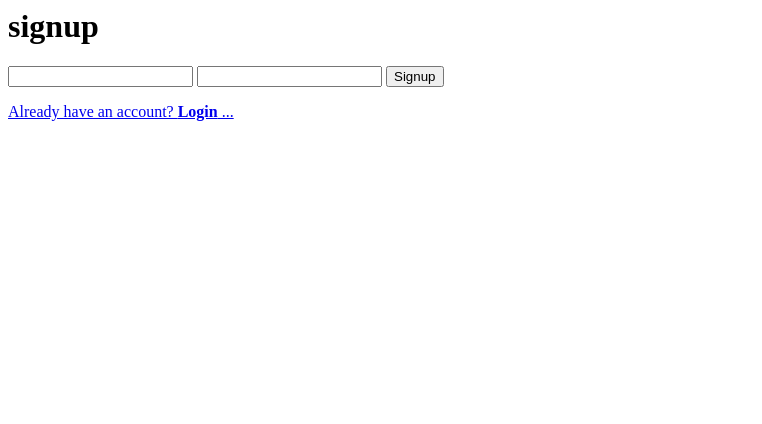
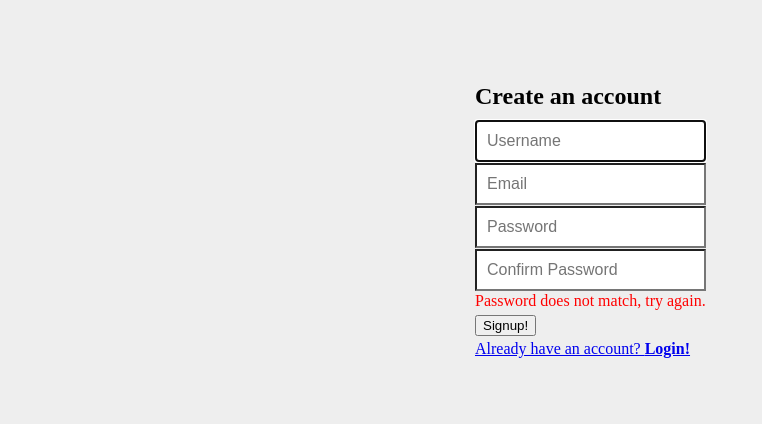
Before and after one commit to petertdinh/fluffy-system, a website: page client/app/components/authentication/signupView.html in a window 1280 px wide. Shown: the whole page, without its empty margins (0-762 px from the left). Drawn offline with Linux system fonts and the light colour scheme.

Commit message:
[add] basic styling for login/signup

```diff
--- a/client/app/components/authentication/signupView.html
+++ b/client/app/components/authentication/signupView.html
@@ -1,4 +1,4 @@
-
+<!--
 <div id='signup'>
   <h1>signup</h1>
   <form name="signupForm" ng-submit='signup()'>
@@ -7,4 +7,93 @@
     <button>Signup</button>
   </form>
   <a href="#/login">Already have an account? <strong>Login</strong> ...</a>
-</div>
+</div> -->
+
+<!DOCTYPE html>
+<html lang="en">
+  <head>
+    <meta charset="utf-8">
+    <meta http-equiv="X-UA-Compatible" content="IE=edge">
+    <meta name="viewport" content="width=device-width, initial-scale=1">
+
+    <title>Login</title>
+    <style>
+    	body {
+    	  padding-top: 40px;
+    	  padding-bottom: 40px;
+    	  background-color: #eee;
+    	}
+
+    	.form-signup {
+    	  max-width: 330px;
+    	  padding: 15px;
+    	  margin: 0 auto;
+    	}
+    	.form-signup .form-signup-heading,
+    	.form-signup .checkbox {
+    	  margin-bottom: 10px;
+    	}
+    	.form-signup .checkbox {
+    	  font-weight: normal;
+    	}
+    	.form-signup .form-control {
+    	  position: relative;
+    	  height: auto;
+    	  -webkit-box-sizing: border-box;
+    	     -moz-box-sizing: border-box;
+    	          box-sizing: border-box;
+    	  padding: 10px;
+    	  font-size: 16px;
+    	}
+    	.form-signup .form-control:focus {
+    	  z-index: 2;
+    	}
+    	.form-signup input[type="text"] {
+    	  margin-bottom: 1px;
+    	  border-bottom-right-radius: 0;
+    	  border-bottom-left-radius: 0;
+    	}
+    	.form-signup input[type="email"] {
+    	  margin-bottom: 1px;
+    	  border-bottom-right-radius: 0;
+    	  border-bottom-left-radius: 0;
+    	}
+    	.form-signup input[type="password"] {
+    	  margin-bottom: 1px;
+    	  border-top-left-radius: 0;
+    	  border-top-right-radius: 0;
+    	}
+    	#check{
+    		color: red;
+    		margin-bottom: 5px;
+    	}
+    	#submit{
+    		margin-bottom: 4px;
+    	}
+    </style>
+  </head>
+
+  <body>
+
+    <div class="container">
+
+      <form class="form-signup" ng-submit='signup()'>
+        <h2 class="form-signup-heading">Create an account</h2>
+        <label for="inputUsername" class="sr-only"></label>
+        <input type="text" id="inputUsername" class="form-control" placeholder="Username" ng-model="user.username" required autofocus>
+        <input type="email" id="inputEmail" class="form-control" placeholder="Email" ng-model="user.email" required autofocus>
+        <label for="inputPassword" class="sr-only"></label>
+        <input type="password" id="inputPassword" class="form-control" placeholder="Password" ng-model="user.password" required>
+        <input type="password" id="inputPassword" class="form-control" placeholder="Confirm Password" ng-model="user.confirm" required>
+        <div id="check" ng-hide="check">Password does not match, try again.</div>
+        <div>
+        	<button id="submit" class="btn btn-lg btn-primary btn-block" type="submit">Signup!</button>
+        </div>
+        <div>
+        	<a href="#/login">Already have an account? <strong>Login!</strong></a>
+        </div>
+      </form>
+
+    </div>
+  </body>
+</html>
--- a/client/app/components/landing/landingView.html
+++ b/client/app/components/landing/landingView.html
@@ -1,3 +1,38 @@
-<img src="http://static1.squarespace.com/static/5147c7d0e4b07ce9211f3fcd/t/519bd2c4e4b0c8ea540e824f/1369166537563/Edamame.jpg" height="256">
-<button type="button">Login</button>
-<button type="button">Signup</button>
+<style>
+	h1{
+		font-family: 'Poiret One', cursive;
+		position: absolute;
+		margin-left: auto;
+		margin-right: auto;
+		padding-left: 865px;
+		padding-top: 130px;
+	}
+	body{
+		background-color: #eee;
+	}
+	#page-wrap{
+		position: absolute;
+		margin-left:auto;
+		margin-right:auto;
+		padding-top: 230px;
+		padding-left: 780px;
+	}
+	#signup{
+		margin-top: 25px;
+		margin-left: 217px;
+	}
+	#login{
+		margin-top: 25px;
+	}
+</style>
+<link href='https://fonts.googleapis.com/css?family=Poiret+One' rel='stylesheet' type='text/css'>
+<body>
+	<h1>Greenfield</h1>
+	<div id="page-wrap">
+		<img src="http://static1.squarespace.com/static/5147c7d0e4b07ce9211f3fcd/t/519bd2c4e4b0c8ea540e824f/1369166537563/Edamame.jpg" height="324">
+		<div>
+			<button id="login" type="button" class="btn-primary">Login</button>
+			<button id="signup" type="button" class="btn-info">Signup</button>
+		</div>
+	</div>
+</body>
```
Also changed, not shown: client/app/components/add/addController.js (+5 -2 lines), client/app/components/authentication/authController.js (+7 -2 lines), client/app/components/authentication/loginView.html (+77 -3 lines).
